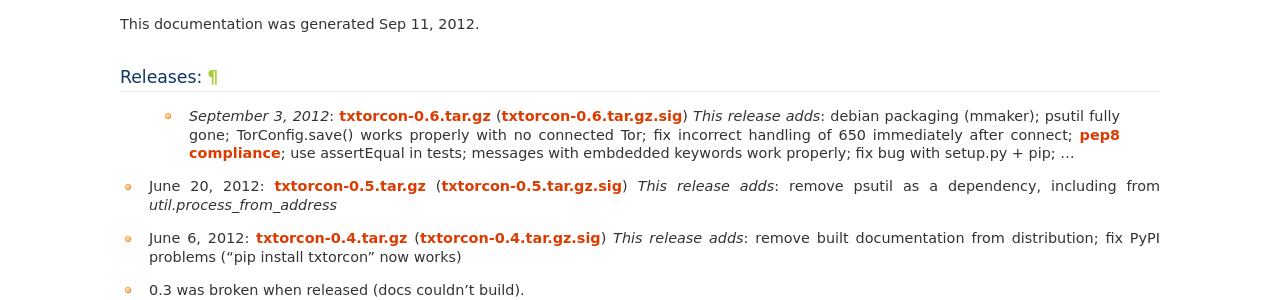
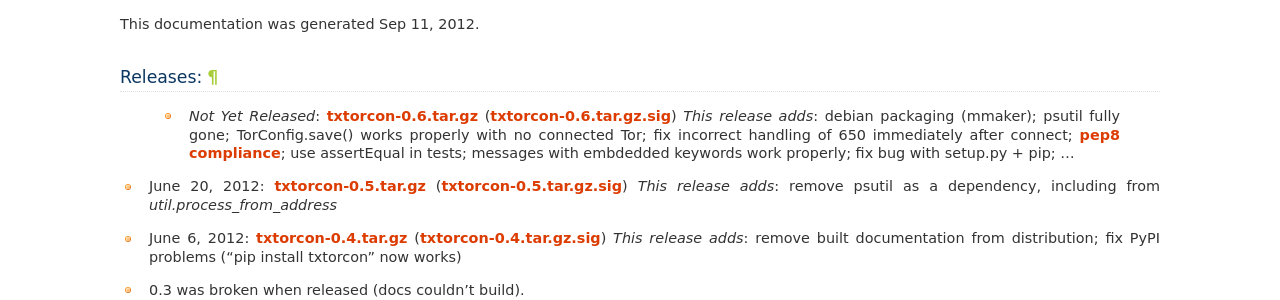
Before and after one commit to meejah/txtorcon, a Sphinx documentation site: the page built from docs/index.rst, in a window 1280 px wide and 900 px high, scrolled down 775 px. Shown: the part 152-452 px from the top of the window. Built offline with Sphinx 7.4.7, drawn with Linux system fonts in a browser that asks for light colours.

Commit message:
placeholder date

```diff
--- a/docs/index.rst
+++ b/docs/index.rst
@@ -47,7 +47,7 @@
 Releases:
 ---------
 
- - *September 3, 2012*: `txtorcon-0.6.tar.gz <txtorcon-0.6.tar.gz>`_ (`txtorcon-0.6.tar.gz.sig <txtorcon-0.6.tar.gz.sig>`_)
+ - *Not Yet Released*: `txtorcon-0.6.tar.gz <txtorcon-0.6.tar.gz>`_ (`txtorcon-0.6.tar.gz.sig <txtorcon-0.6.tar.gz.sig>`_)
    *This release adds*:
    debian packaging (mmaker);
    psutil fully gone;
```
